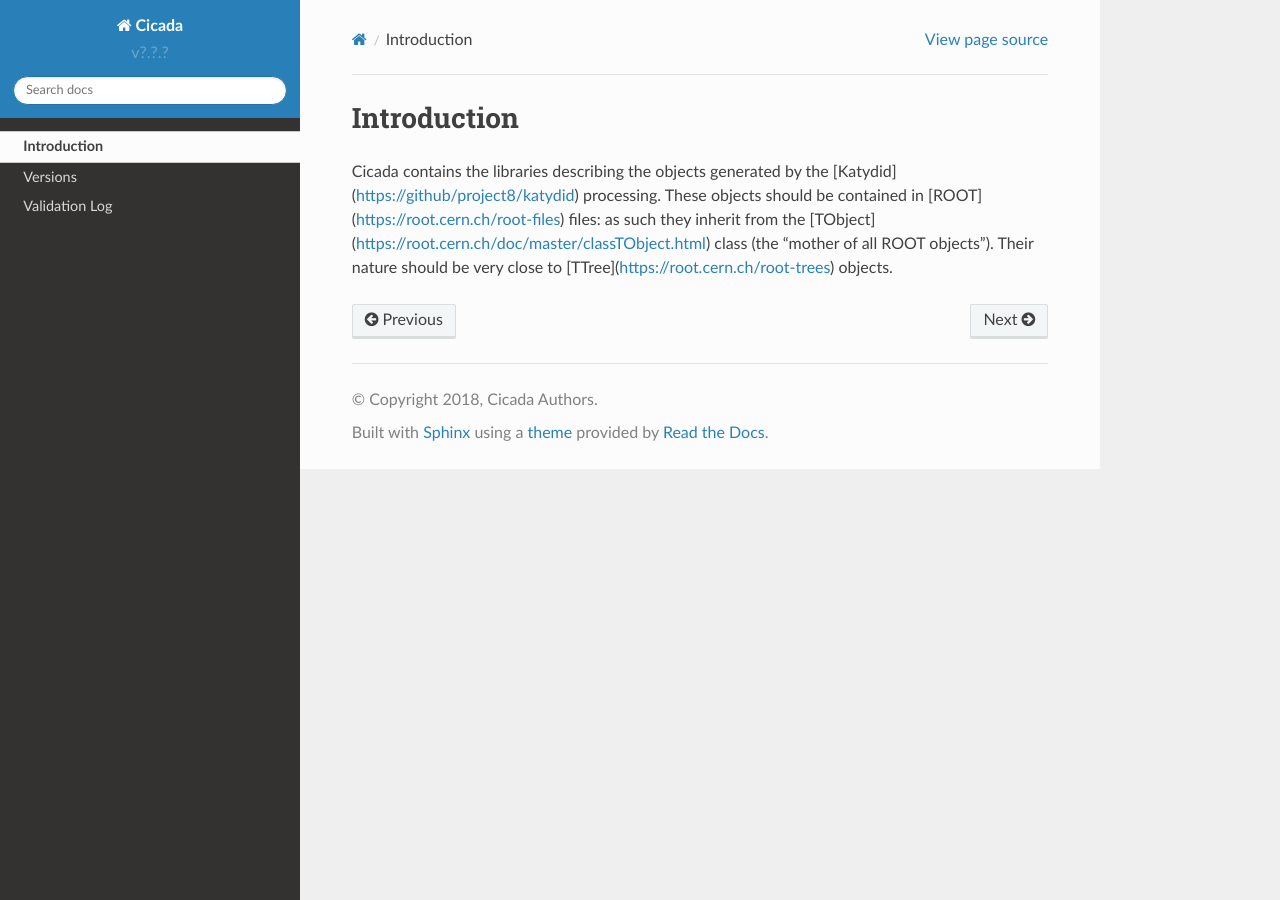
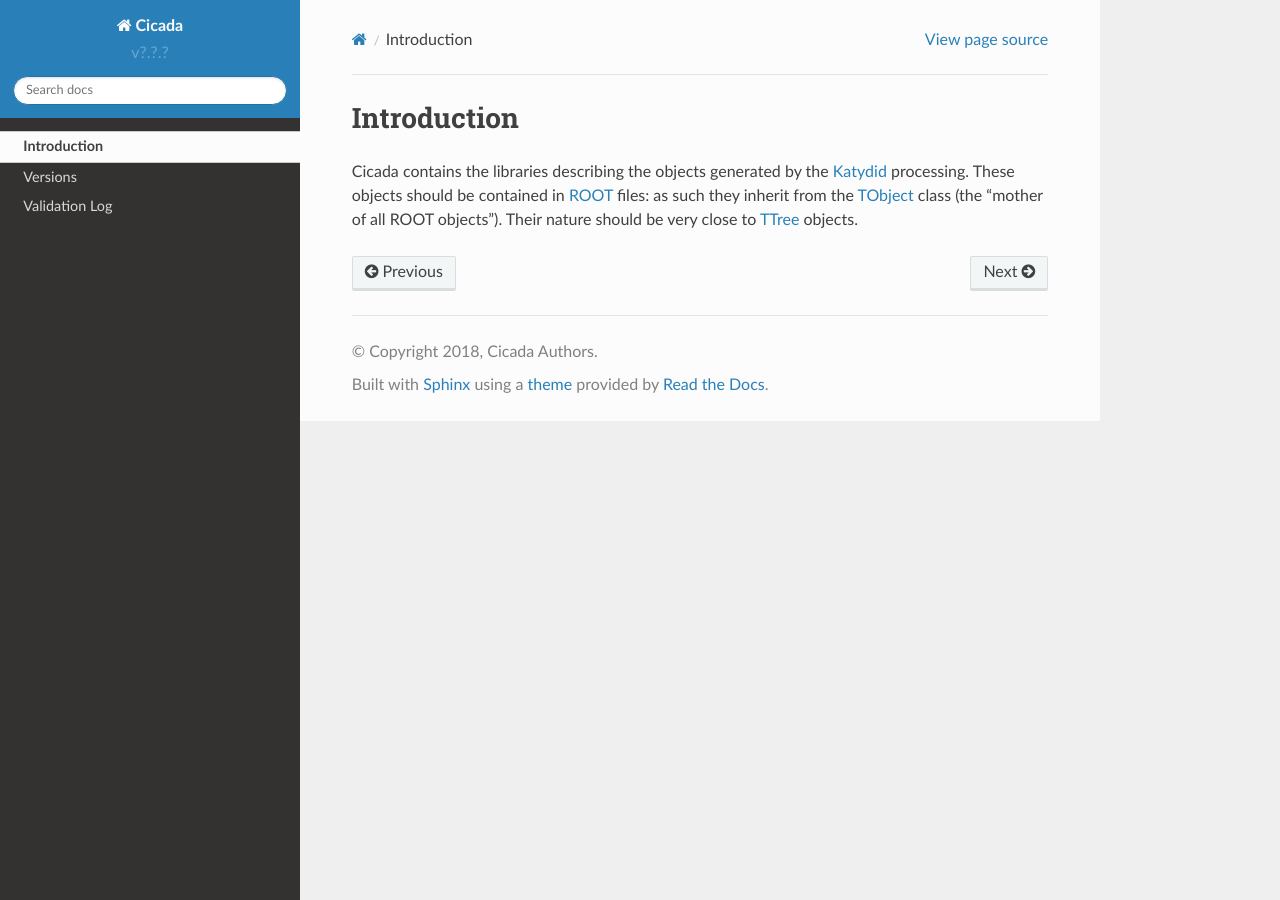
Before and after one commit to project8/cicada, a Sphinx documentation site: the page built from Documentation/Introduction.rst, in a window 1280 px wide. Built offline with Sphinx 7.4.7 and the Read the Docs theme 2.0.0, drawn with Linux system fonts in a browser that asks for light colours; some of the changed lines change nothing that is shown.

Commit message:
Update Documentation/Introduction.rst

```diff
--- a/Documentation/Introduction.rst
+++ b/Documentation/Introduction.rst
@@ -1,6 +1,11 @@
 Introduction
 ============
 
-Cicada contains the libraries describing the objects generated by the [Katydid](https://github/project8/katydid) processing.
-These objects should be contained in [ROOT](https://root.cern.ch/root-files) files: as such they inherit from the [TObject](https://root.cern.ch/doc/master/classTObject.html) class (the "mother of all ROOT objects").
-Their nature should be very close to [TTree](https://root.cern.ch/root-trees) objects.
+Cicada contains the libraries describing the objects generated by the `Katydid`_ processing.
+These objects should be contained in `ROOT`_ files: as such they inherit from the `TObject`_ class (the "mother of all ROOT objects").
+Their nature should be very close to `TTree`_ objects.
+
+.. _Katydid: https://github.com/project8/katydid
+.. _ROOT: https://root.cern.ch/root-files
+.. _TObject: https://root.cern.ch/doc/master/classTObject.html
+.. _TTree: https://root.cern.ch/root-trees
```
